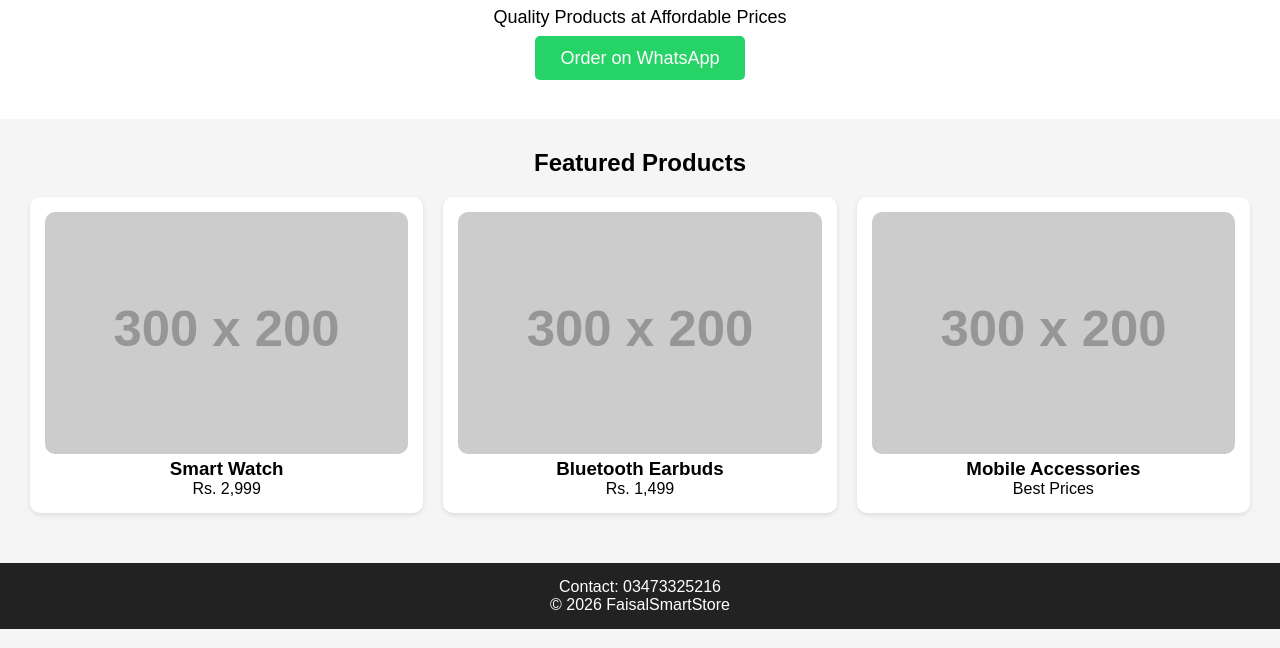
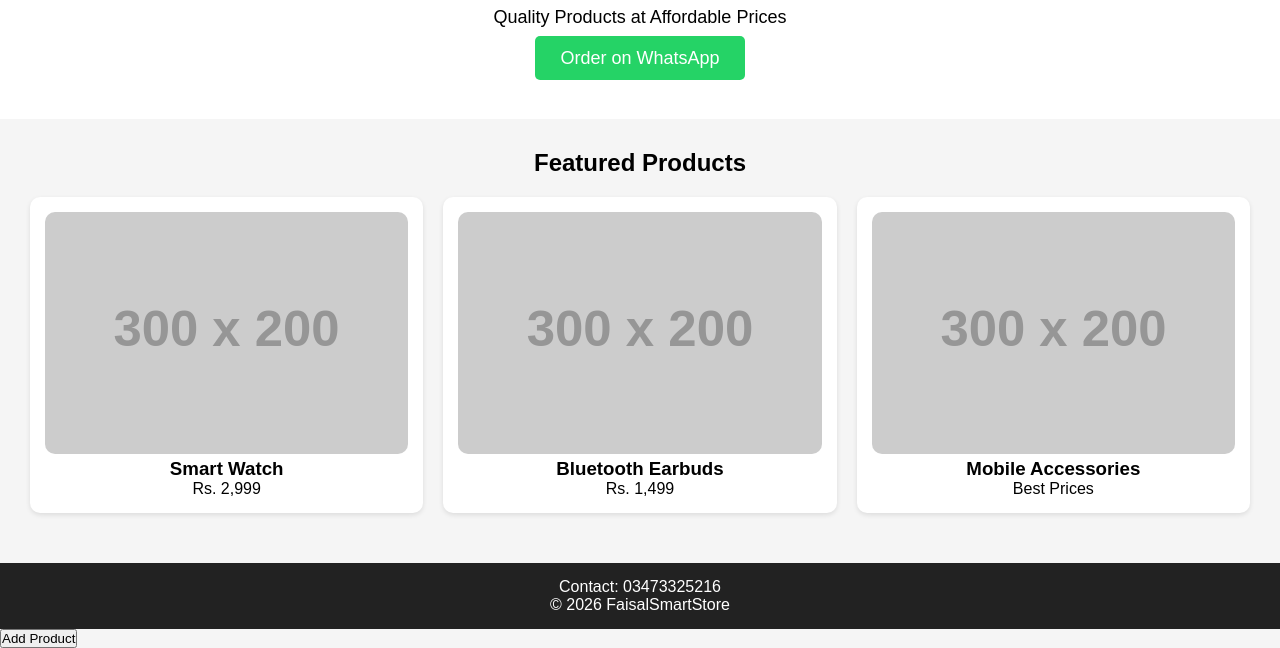
Before and after one commit to faisalsmartstore/FaisalSmartstore-, a plain HTML site: page index.html in a window 1280 px wide. Shown: the part 190-838 px from the top of the page. Drawn offline with Linux system fonts and the light colour scheme; placeholder pictures from the web are drawn by us.

Commit message:
Add button to add products in index.html

```diff
--- a/index.html
+++ b/index.html
@@ -114,3 +114,4 @@ Order on WhatsApp
 
 </body>
 </html>
+<button onclick="addProduct()">Add Product</button>
```
